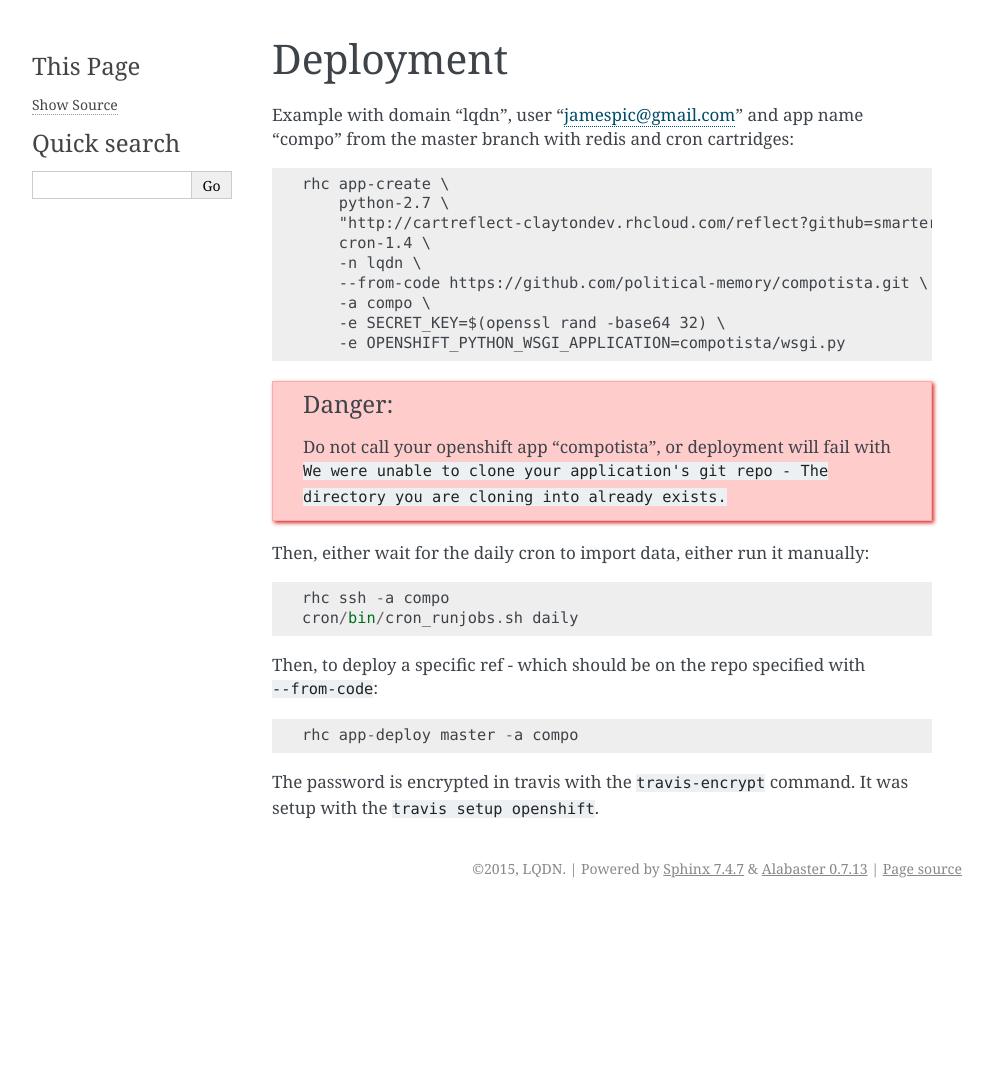
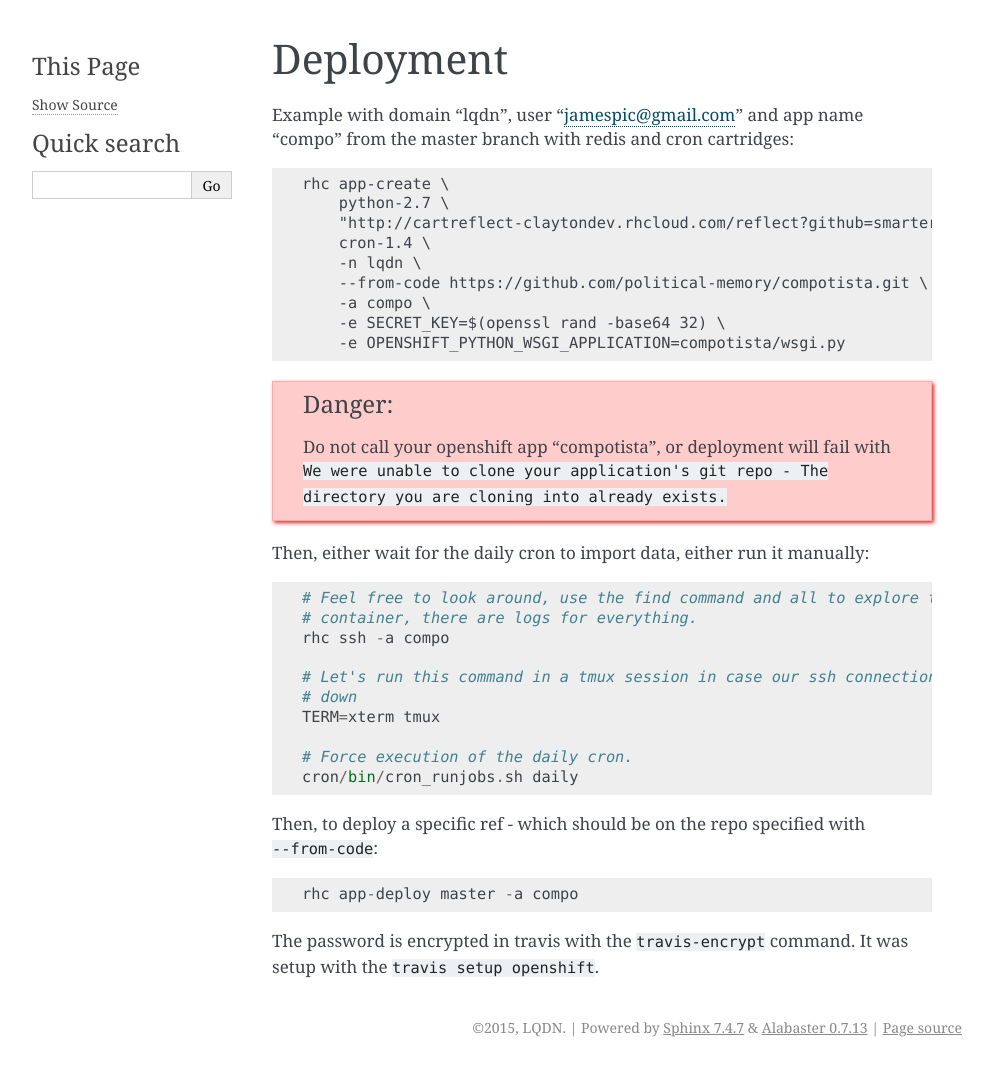
Before and after one commit to political-memory/compotista, a Sphinx documentation site: the page built from docs/openshift.rst, in a window 1280 px wide. Shown: the whole page, without its empty margins (148-1140 px from the left). Built offline with Sphinx 7.4.7, drawn with Linux system fonts in a browser that asks for light colours; before the commit the page ends 908 px from its top, so only the background shows below that.

Commit message:
Detail data provisioning in documentation

```diff
--- a/docs/openshift.rst
+++ b/docs/openshift.rst
@@ -20,7 +20,15 @@ the master branch with redis and cron cartridges::
 
 Then, either wait for the daily cron to import data, either run it manually::
 
+    # Feel free to look around, use the find command and all to explore the
+    # container, there are logs for everything.
     rhc ssh -a compo
+
+    # Let's run this command in a tmux session in case our ssh connection goes
+    # down
+    TERM=xterm tmux
+
+    # Force execution of the daily cron.
     cron/bin/cron_runjobs.sh daily
 
 Then, to deploy a specific ref - which should be on the repo specified with
```
